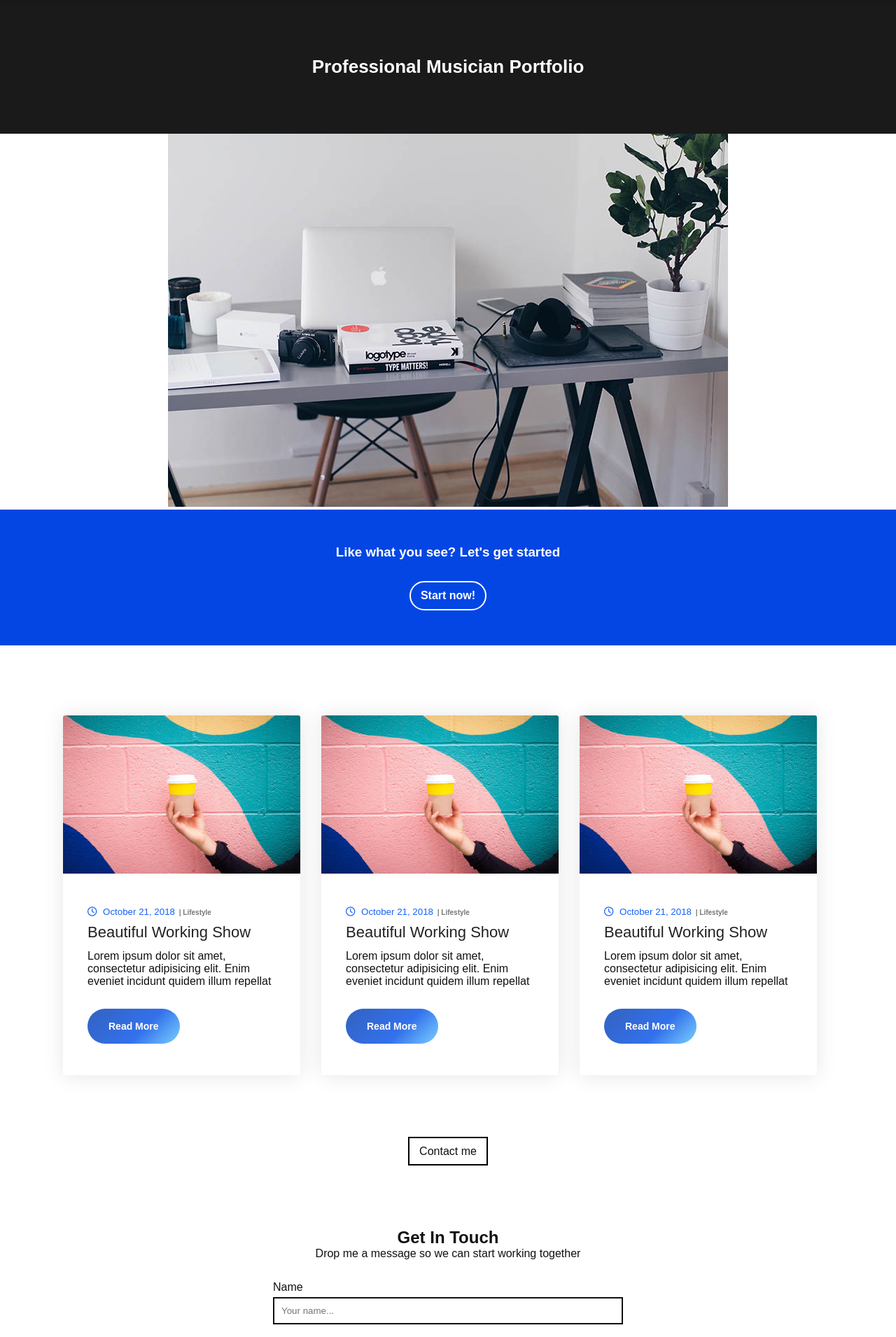
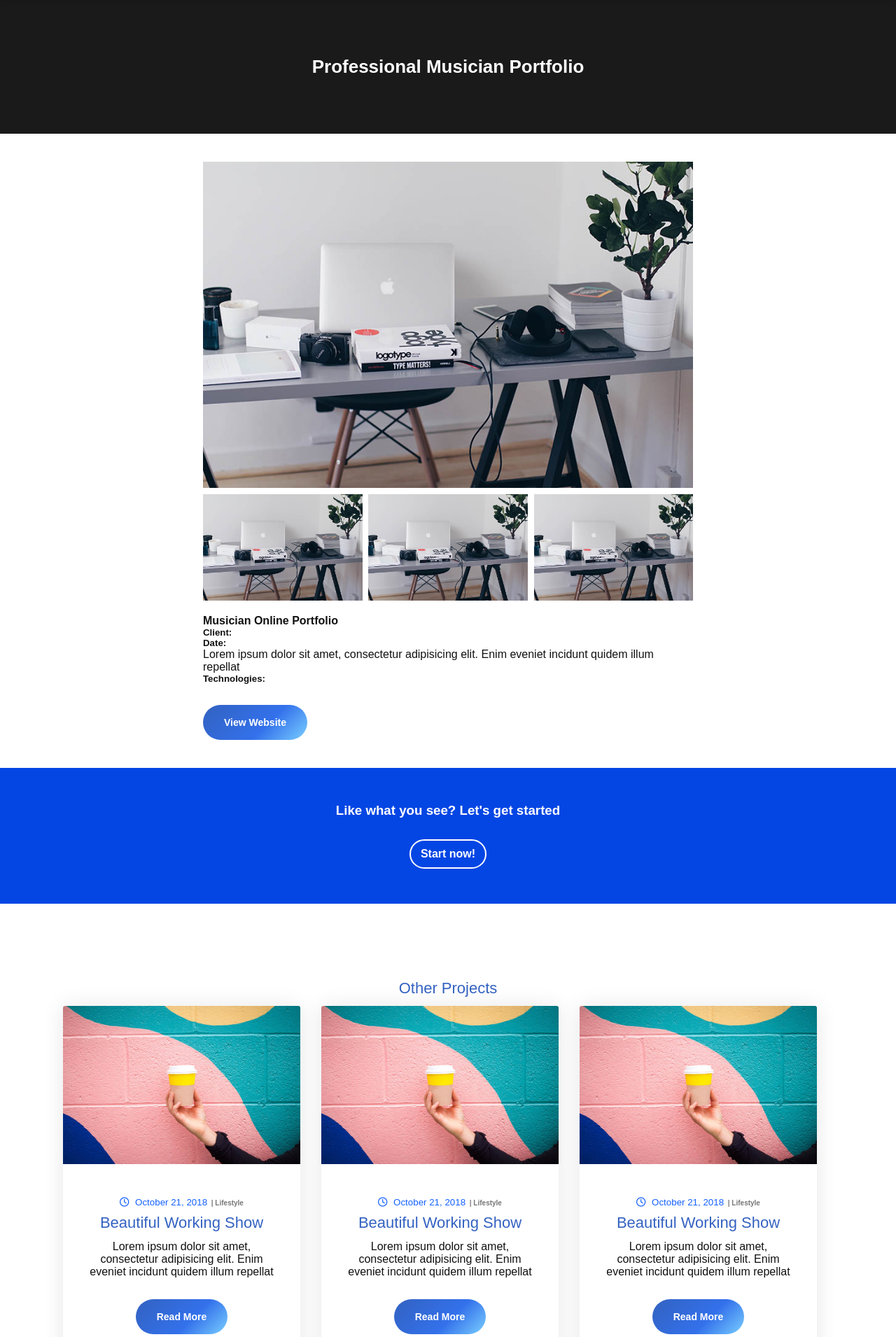
Before and after one commit to NunoGaioPereira/web-dev-portfolio, a PHP site: page /project.html in a window 1280 px wide. Shown: the part 60-1970 px from the top of the page at 70% size. Run offline with PHP 8.4, Linux system fonts and the light colour scheme; some libraries are stand-ins or nearby versions.

Commit message:
update project description section

```diff
--- a/css/main.css
+++ b/css/main.css
@@ -687,9 +687,75 @@
 	color: #fff;
 }
 
-.project-hero h4 {
+.project-hero h3 {
 	font-size: 26px;
 }
+
+.project-hero .project-wrapper {
+	max-width: 1250px;
+	margin: 0 auto;
+	padding: 40px 20px;
+
+}
+
+.project-hero .project-wrapper img {
+	width: 100%;
+}
+
+.img-wrapper {
+	max-width: 700px;
+	margin: 0 auto;
+}
+
+.project-hero .project-wrapper .gallery {
+	display: flex;
+	justify-content: space-between;
+	width: 100%;
+	margin: 5px auto 20px;
+}
+
+.project-hero .project-wrapper .gallery img {
+	width: 32.5%;
+}
+
+.description {
+	text-align: left;
+	max-width: 700px;
+	margin: 0 auto;
+}
+
+.description .news-btn {
+	padding: 20px 30px;
+	color: #fff;
+    font-size: 14px;
+    margin-top: 30px;
+    font-weight: 600;
+    background: linear-gradient(-45deg,rgba(88, 195, 255,.8) 0,rgba(0, 77, 230,.8) 40%,rgba(0, 59, 177,.8) 100%);
+    line-height: 10px;
+    border: none;
+    border-radius: 30px;
+    -webkit-transition: all 0.4s ease-in-out;
+    transition: all 0.4s ease-in-out 0s;
+    display: inline-block;
+    text-decoration: none;
+}
+
+.description .news-btn:hover {
+    color: #1461ff;
+    background: #fff;
+    border: none;
+    box-shadow: rgba(0, 0, 0, 0.1) 0px 10px 25px;
+}
+
+.col {
+	text-align: center;
+}
+
+.col h4 {
+	color: rgba(0, 59, 177,.8);
+}
+
+
 
 .contact-call {
 	padding: 0px 0 60px;
--- a/project.html
+++ b/project.html
@@ -32,10 +32,25 @@
 
 	<section class="project-hero">
 		<div class="project-banner">
-			<h4 class="project-title">Professional Musician Portfolio</h4>
+			<h3 class="project-title">Professional Musician Portfolio</h3>
 		</div>
 		<div class="project-wrapper">
-			<img src="./img/blog1.jpg">
+			<div class="img-wrapper">
+				<img src="./img/blog1.jpg">
+				<div class="gallery">
+					<img src="./img/blog1.jpg">
+					<img src="./img/blog1.jpg">
+					<img src="./img/blog1.jpg">
+				</div>
+			</div>
+			<div class="description">
+				<h4>Musician Online Portfolio</h4>
+				<h5>Client: </h5>
+				<h5>Date: </h5>
+				<p>Lorem ipsum dolor sit amet, consectetur adipisicing elit. Enim eveniet incidunt quidem illum repellat</p>
+				<h5>Technologies: </h5>
+				<a href="" class="news-btn">View Website</a>
+			</div>
 		</div>
 	</section>
 
@@ -51,6 +66,7 @@
 		<!-- <h4>Latest</h4> -->
 
 		<div class="col clearfix">
+			<h4>Other Projects</h4>
 			<div class="news-row">
 				<div class="news-col">
 					<div class="news-image">
```
